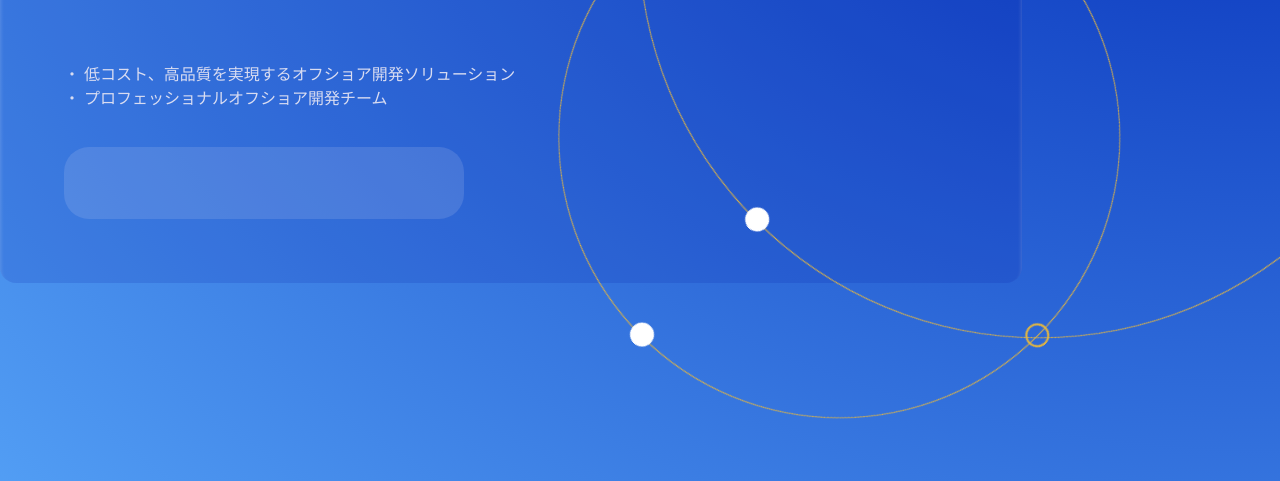
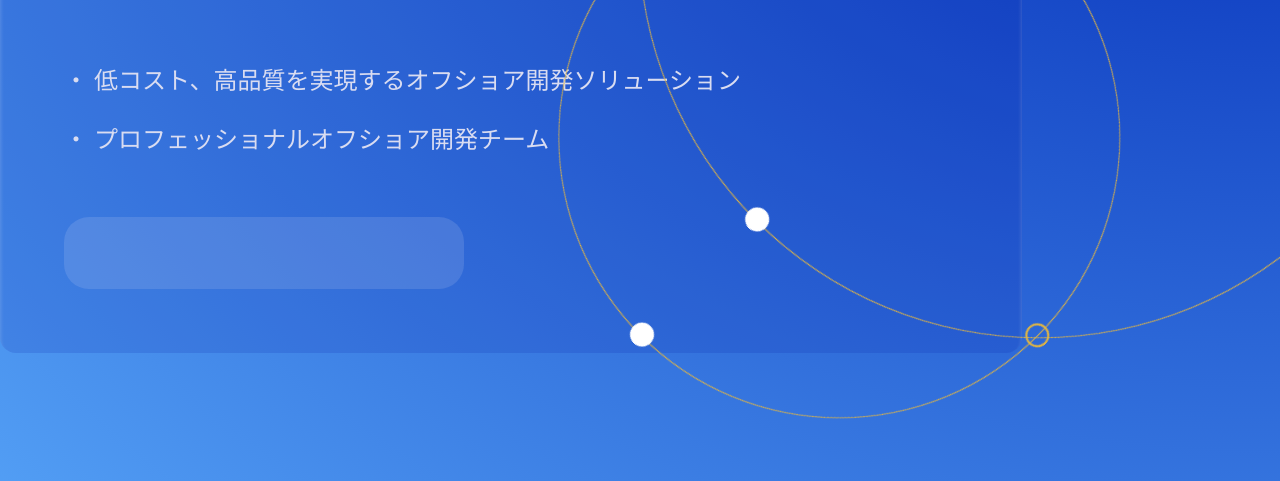
Before and after one commit to asianprogrammer/client-animation, a plain HTML site: page index.html in a window 1280 px wide. Shown: the part 319-800 px from the top of the page. Drawn offline with Linux system fonts and the light colour scheme.

Commit message:
sub text space and size incresses

```diff
--- a/style.css
+++ b/style.css
@@ -143,6 +143,11 @@ body {
     margin-bottom: 1em;
 }
 
+.main-content .sub-text div {
+    font-size: 1.5em;
+    margin: 1em 0;
+}
+
 .animated-button {
     width: 90%;
     border: none;
```
